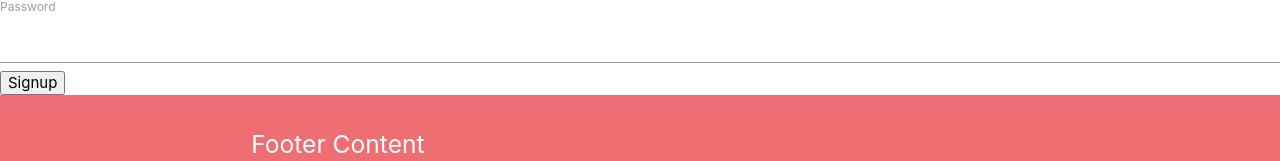
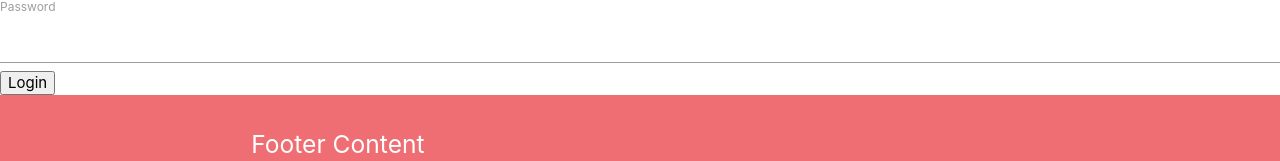
Before and after one commit to travisformayor/wayfarer-gui-ga, a React (Create React App) app: page /login in a window 1280 px wide. Shown: the part 282-443 px from the top of the page. Built offline with nearby package versions, Linux system fonts and the light colour scheme.

Commit message:
updated button name on login & updated profile page to have edit button toggle back

```diff
--- a/src/components/Modals/Login.js
+++ b/src/components/Modals/Login.js
@@ -56,9 +56,9 @@ class Login extends Component {
     let { errors } = this.state;
 
     let submit_button = this.state.formEnabled ? (
-      <input type="submit" value="Signup" />
+      <input type="submit" value="Login" />
       ) : (
-      <input type="submit" value="Signup" disabled /> );
+      <input type="submit" value="Login" disabled /> );
 
     return (
       <section className="login">
--- a/src/components/Profile/Profile.js
+++ b/src/components/Profile/Profile.js
@@ -1,6 +1,6 @@
 import React, { Component } from 'react';
 import Posts from '../Posts/Posts';
-import Error from './Error';
+import Error from '../Modals/Error';
 import UserModel from "../../models/user";
 
 class Profile extends Component {
@@ -47,7 +47,8 @@ class Profile extends Component {
         // res.data has success set to true if it worked
         if (res.data.success) {
           // if success is true, redirect to profile
-          this.props.history.push('/profile'); // withRouter being used here
+          console.log('user updated succesfully')
+          this.setState ({ editMode: false });
         } else if (res.data.errors) {
           // if fail (errors returned), get the errors
           this.setState({
```
